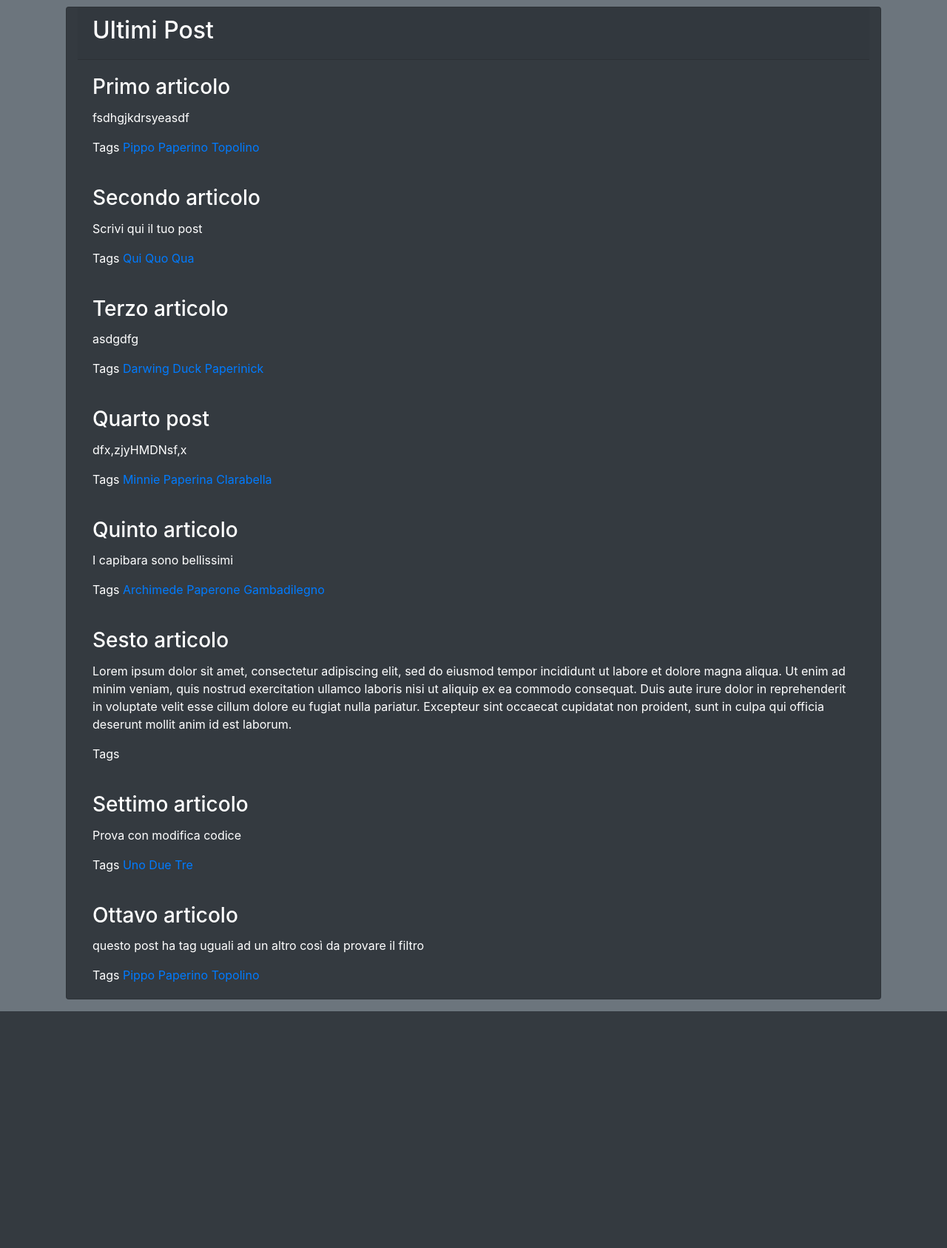
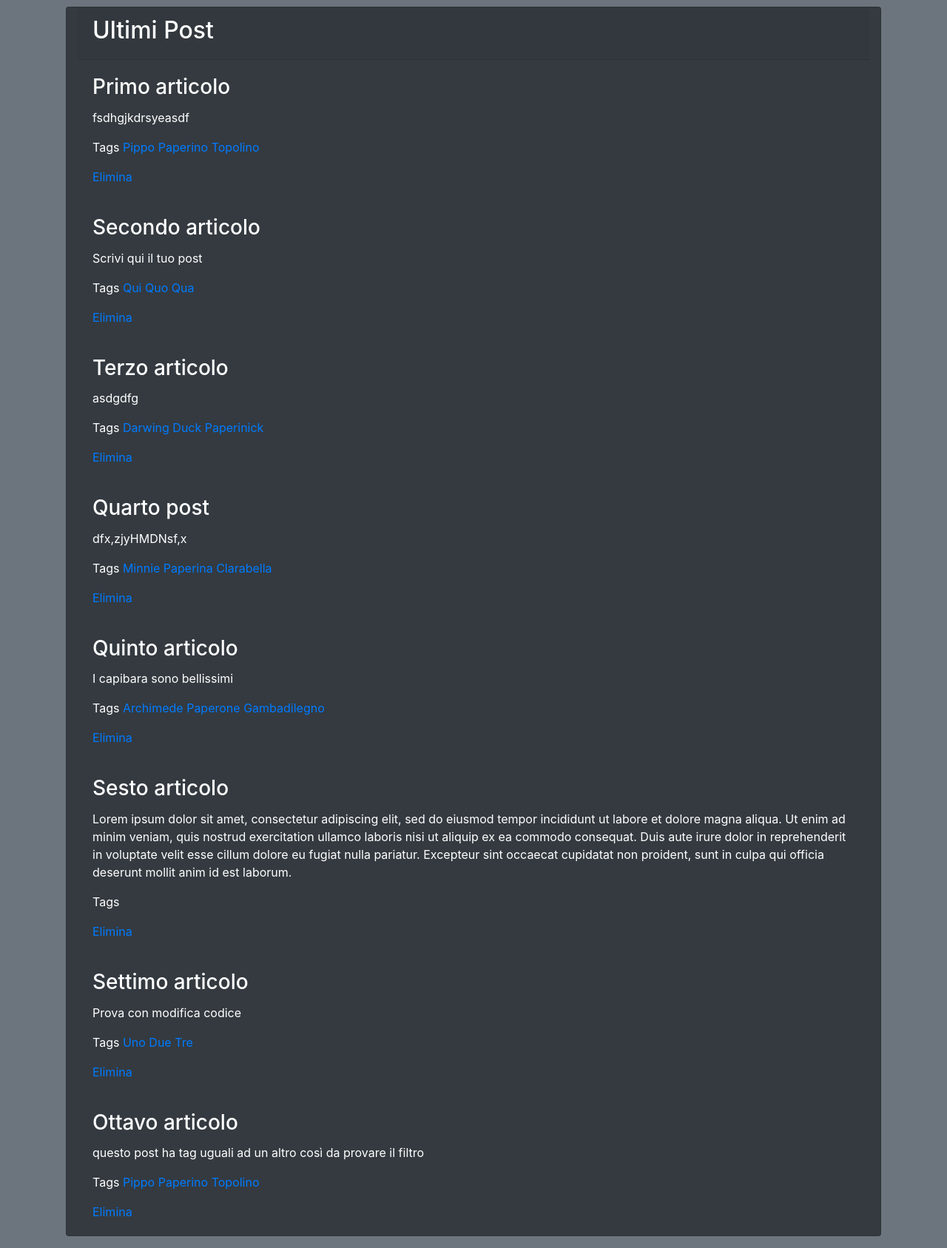
Before and after one commit to Mondrian92/First-Blog, a PHP site: page / in a window 1280 px wide. Shown: the part 63-1750 px from the top of the page at 74% size. Before the commit the page ends 1430 px from the top, so only its background shows below. Run offline with PHP 8.4, Linux system fonts and the light colour scheme.

Commit message:
Inserito tasto eliminazione

```diff
--- a/core/postrepository.php
+++ b/core/postrepository.php
@@ -44,12 +44,23 @@
         public function remove($title)
         {
             $posts = $this->getAll();
-            foreach ($posts as $index => $post)
+            foreach ($posts as $index => $article)
             {
-                if ($post->title === $title) {
+                if ($article['title'] === $title)
+                {
                     unset($posts[$index]);
                 }
             }
+
+            //for ($i=0; $i < count($posts); $i++)
+            //{
+              //  if(isset($posts[$i]))
+                //if ($posts[$i]['title'] === $title)
+                //{
+                  //  echo "pereppe";
+                    //unset($posts[$i]);
+                //}
+            //}
 
             $this->store($posts);
         }
--- a/view/index.php
+++ b/view/index.php
@@ -15,6 +15,9 @@
                             <a href="index.php?tag=<?php echo $tag ?>"><?php echo($tag); ?></a>
                         <?php endforeach; ?>
                     </p>
+                    <p class="card-text">
+                        <a href="core/removepost.php?title=<?php echo urlencode($post["title"]) ?>">Elimina</a>
+                    </p>
                 </div>
             <?php endforeach; ?>
         <?php } else { ?>
@@ -28,6 +31,9 @@
                             <a href="index.php?tag=<?php echo $tag ?>"><?php echo($tag); ?></a>
                         <?php endforeach; ?>
                     </p>
+                    <p class="card-text">
+                        <a href="core/removepost.php?title=<?php echo urlencode($post["title"]) ?>">Elimina</a>
+                    </p>
                 </div>
             <?php endforeach; ?>
         <?php } ?>
```
Also changed, not shown: core/removepost.php (added, +9 -0 lines).
